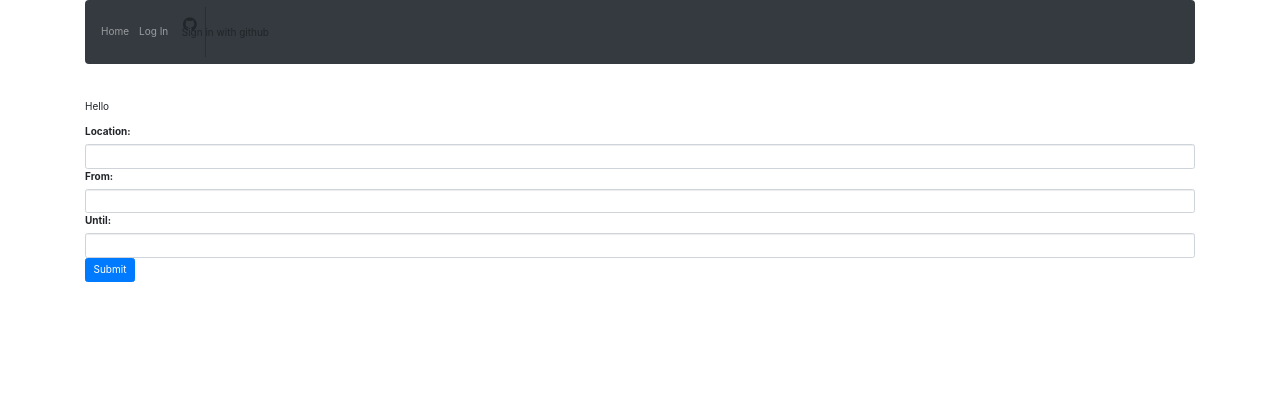
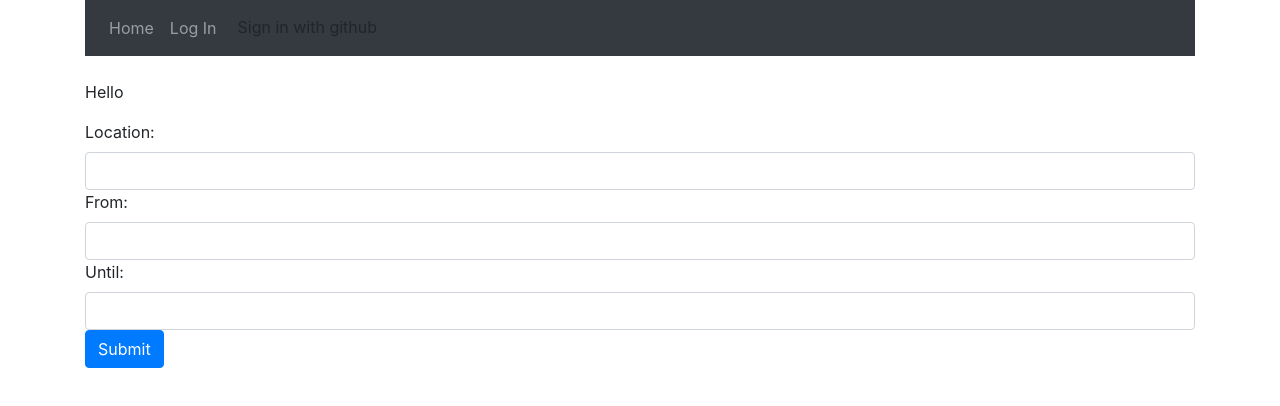
Before and after one commit to JansenMartin/trip-deets, a Vue app: page / in a window 1280 px wide. Shown: the top 406 px of the page. Built offline with nearby package versions, Linux system fonts and the light colour scheme.

Commit message:
Add OAuth.io CDN manually in index.html

```diff
--- a/public/index.html
+++ b/public/index.html
@@ -5,6 +5,7 @@
     <meta http-equiv="X-UA-Compatible" content="IE=edge">
     <meta name="viewport" content="width=device-width,initial-scale=1.0">
     <link rel="icon" href="<%= BASE_URL %>favicon.ico">
+    <script src="https://cdn.rawgit.com/oauth-io/oauth-js/c5af4519/dist/oauth.js"></script>
     <title>trip-deets</title>
   </head>
   <body>
--- a/src/components/OAuth.vue
+++ b/src/components/OAuth.vue
@@ -24,17 +24,18 @@ export default {
     })
     .fail(err => {
  //todo when the OAuth flow failed
+    console.log("It didn't work....");
     console.log(err);
    });
-   }
+   },
   }
 };
 </script>
 
 <style>
-
+/*
 @import "https://cdnjs.cloudflare.com/ajax/libs/twitter-bootstrap/3.4.0/css/bootstrap.css";
 @import "https://cdnjs.cloudflare.com/ajax/libs/bootstrap-social/5.1.1/bootstrap-social.min.css";
-@import "https://stackpath.bootstrapcdn.com/font-awesome/4.7.0/css/font-awesome.min.css";
+@import "https://stackpath.bootstrapcdn.com/font-awesome/4.7.0/css/font-awesome.min.css"; */
 
 </style>
```
